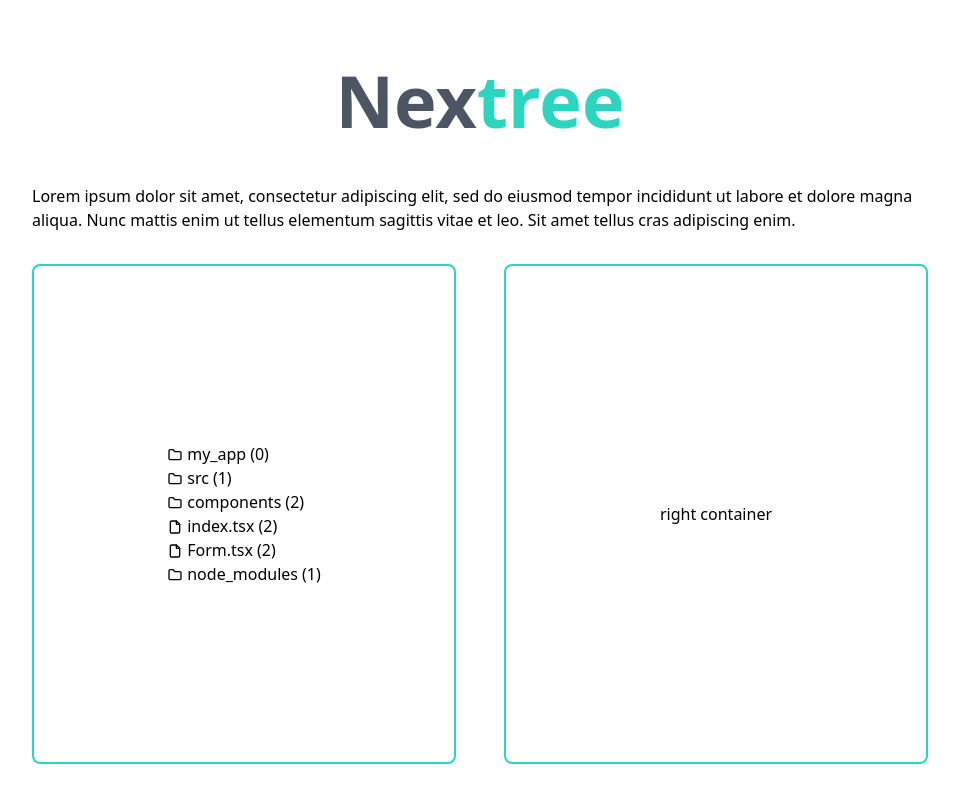
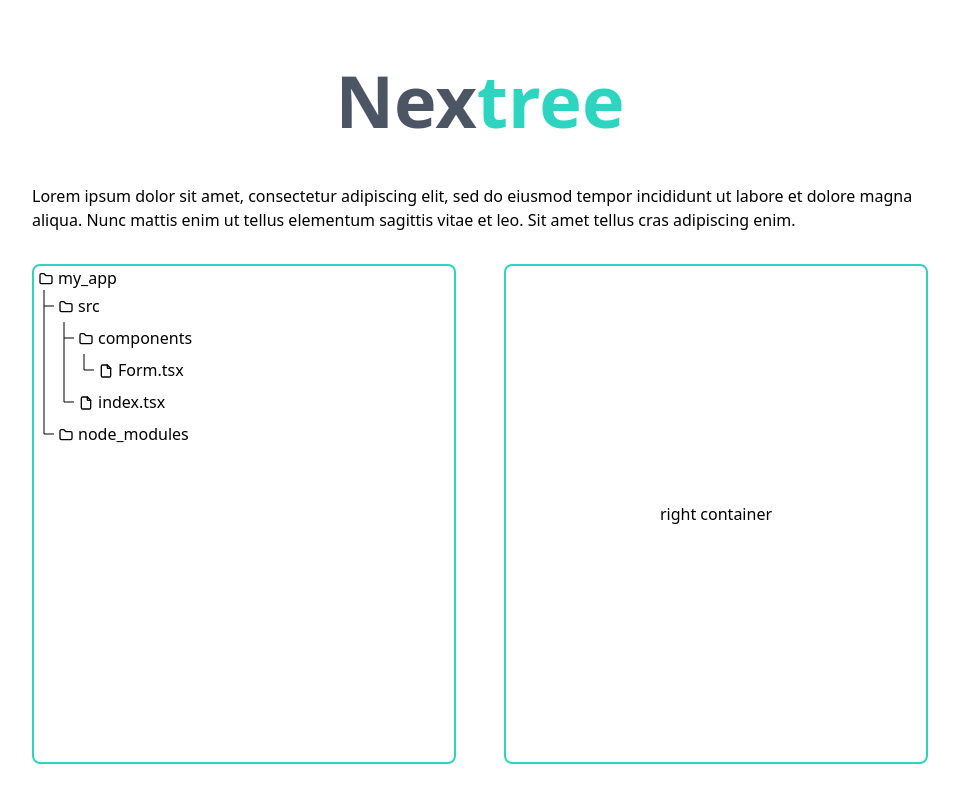
Before and after one commit to katsuragawaa/nextree, a Next.js app: page / in a window 1280 px wide. Shown: the top 802 px of the page, without its empty margins (160-1119 px from the left). Built offline with nearby package versions, Linux system fonts and the light colour scheme.

Commit message:
create a tree representation

```diff
--- /dev/null
+++ b/src/components/BranchIcon.tsx
@@ -0,0 +1,19 @@
+export const ConnectorBranchIcon = () => (
+  <>
+    <span className="absolute top-0 right-1/2 h-full w-px translate-x-1/2 transform bg-black" />
+  </>
+);
+
+export const ChildBranchIcon = () => (
+  <>
+    <span className="absolute top-0 right-1/2 h-full w-px translate-x-1/2 transform bg-black" />
+    <span className="absolute right-0 top-1/2 h-px w-1/2 -translate-y-1/2 transform bg-black" />
+  </>
+);
+
+export const LastChildBranchIcon = () => (
+  <>
+    <span className="absolute top-0 right-1/2 h-1/2 w-px translate-x-1/2 transform bg-black" />
+    <span className="absolute right-0 top-1/2 h-px w-1/2 -translate-y-1/2 transform bg-black" />
+  </>
+);
--- a/src/components/DirectoryItem.tsx
+++ b/src/components/DirectoryItem.tsx
@@ -1,5 +1,7 @@
+import { last, times } from 'lodash';
 import { TbFolder, TbFile } from 'react-icons/tb';
 import { FileNode, FileType } from '../lib/FileNode';
+import { ChildBranchIcon, ConnectorBranchIcon, LastChildBranchIcon } from './BranchIcon';
 
 type DirectoryItemProps = {
   item: FileNode;
@@ -7,13 +9,33 @@ type DirectoryItemProps = {
 
 export const DirectoryItem = ({ item }: DirectoryItemProps) => {
   const hasChildren = item.children.length > 0;
+  const depth = item.getDepth();
+  const lastChild = last(item.parent?.children) === item;
 
   return (
     <div>
       <div className="flex items-center">
-        {item.type === FileType.folder ? <TbFolder className="mt-0.5 mr-1" /> : <TbFile className="mt-0.5 mr-1" />}
+        {depth !== 0 && (
+          <>
+            {times(depth - 1, key => (
+              <div key={key} className="h-8 w-5">
+                <div className="relative h-full w-full">
+                  <ConnectorBranchIcon />
+                </div>
+              </div>
+            ))}
+            <div className="h-8 w-5">
+              <div className="relative h-full w-full">
+                <div className="relative h-full w-full">
+                  {lastChild ? <LastChildBranchIcon /> : <ChildBranchIcon />}
+                </div>
+              </div>
+            </div>
+          </>
+        )}
+
+        {item.type === FileType.folder ? <TbFolder className="mx-1 mt-0.5" /> : <TbFile className="mx-1 mt-0.5" />}
         <div>{item.name}</div>
-        <div className="ml-1">({item.getDepth()})</div>
       </div>
       {hasChildren && item.children.map((child, i) => <DirectoryItem key={i} item={child} />)}
     </div>
--- a/src/pages/index.tsx
+++ b/src/pages/index.tsx
@@ -9,7 +9,7 @@ const src = new FileNode('src', FileType.folder, myApp);
 const node = new FileNode('node_modules', FileType.folder, myApp);
 const components = new FileNode('components', FileType.folder, src);
 const index = new FileNode('index.tsx', FileType.file, src);
-const form = new FileNode('Form.tsx', FileType.file, src);
+const form = new FileNode('Form.tsx', FileType.file, components);
 
 const Home: NextPage = () => {
   return (
@@ -33,7 +33,7 @@ const Home: NextPage = () => {
 
         <div className="my-4 flex h-[500px] w-full gap-12">
           <div className="flex-1 rounded-lg border-2 border-teal-400">
-            <div className="flex h-full items-center justify-center">
+            <div className="flex h-full">
               <DirectoryItem item={myApp} />
             </div>
           </div>
```
